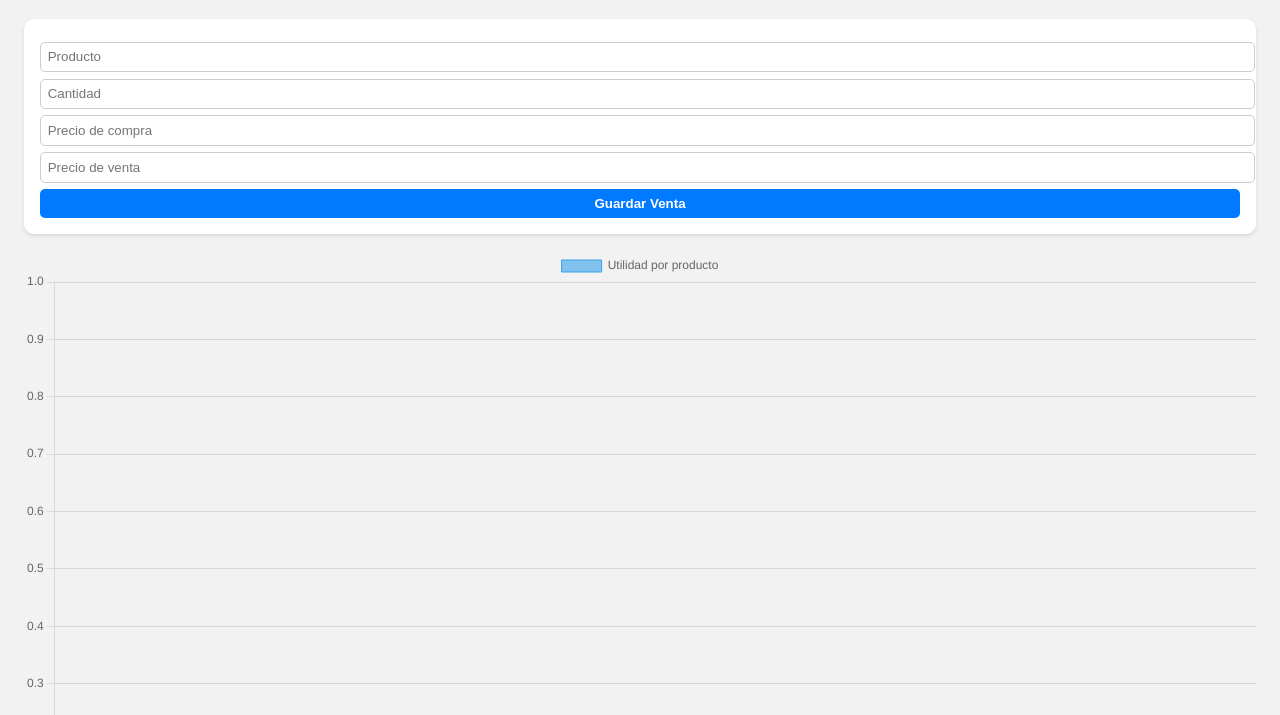
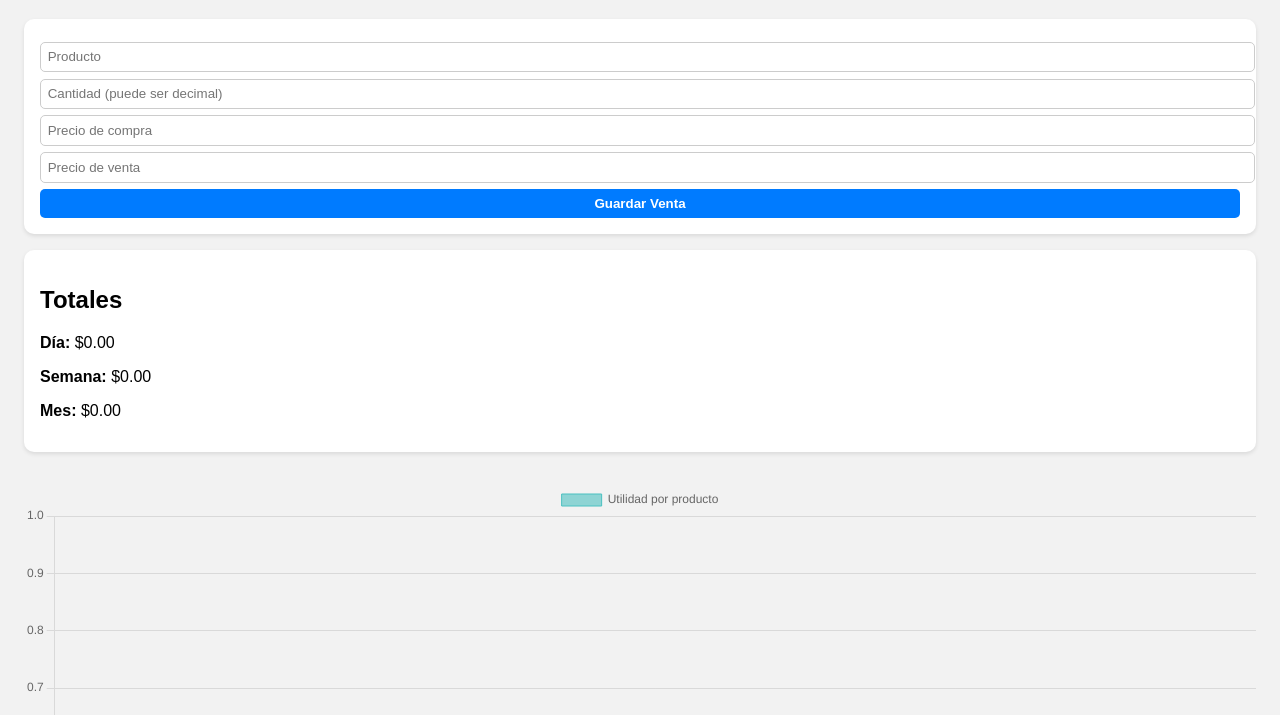
Before and after one commit to Juan129700/AppVentasJuan, a plain HTML site: page index.html in a window 1280 px wide. Shown: the part 85-800 px from the top of the page. Drawn offline with nearby package versions, Linux system fonts and the light colour scheme.

Commit message:
Add files via upload

```diff
--- a/index.html
+++ b/index.html
@@ -8,39 +8,60 @@
   <script src="https://cdn.jsdelivr.net/npm/chart.js"></script>
   <style>
     body { font-family: sans-serif; padding: 1em; background: #f2f2f2; }
-    form { background: white; padding: 1em; border-radius: 10px; box-shadow: 0 2px 4px rgba(0,0,0,0.1); }
+    form, .resumen { background: white; padding: 1em; margin-top: 1em; border-radius: 10px; box-shadow: 0 2px 4px rgba(0,0,0,0.1); }
     input, button { margin-top: 0.5em; padding: 0.5em; width: 100%; border: 1px solid #ccc; border-radius: 5px; }
     button { background: #007bff; color: white; font-weight: bold; border: none; cursor: pointer; }
-    .ventas, .graficas { margin-top: 1em; }
     .venta { background: white; padding: 0.5em; margin-bottom: 0.5em; border-left: 5px solid green; }
+    canvas { margin-top: 2em; }
   </style>
 </head>
 <body>
   <h1>Registrar Venta</h1>
   <form id="form">
     <input type="text" id="producto" placeholder="Producto" required />
-    <input type="number" id="cantidad" placeholder="Cantidad" required />
-    <input type="number" id="compra" placeholder="Precio de compra" required />
-    <input type="number" id="venta" placeholder="Precio de venta" required />
+    <input type="number" id="cantidad" step="0.01" placeholder="Cantidad (puede ser decimal)" required />
+    <input type="number" id="compra" step="0.01" placeholder="Precio de compra" required />
+    <input type="number" id="venta" step="0.01" placeholder="Precio de venta" required />
     <button type="submit">Guardar Venta</button>
   </form>
 
-  <div class="ventas" id="ventas"></div>
+  <div class="resumen" id="resumen">
+    <h2>Totales</h2>
+    <p><strong>Día:</strong> $<span id="totalDia">0</span></p>
+    <p><strong>Semana:</strong> $<span id="totalSemana">0</span></p>
+    <p><strong>Mes:</strong> $<span id="totalMes">0</span></p>
+  </div>
+
   <div class="graficas">
     <canvas id="graficaUtilidad" width="400" height="200"></canvas>
   </div>
 
   <script>
     const form = document.getElementById('form');
-    const ventasDiv = document.getElementById('ventas');
 
-    function mostrarVentas() {
+    function mostrarTotales() {
       const ventas = JSON.parse(localStorage.getItem('ventas') || "[]");
-      ventasDiv.innerHTML = ventas.map(v => `
-        <div class="venta">
-          <strong>${v.producto}</strong> - Cant: ${v.cantidad} - Utilidad: $${(v.venta - v.compra) * v.cantidad}
-        </div>
-      `).join("");
+      const hoy = new Date();
+      let totalDia = 0, totalSemana = 0, totalMes = 0;
+
+      ventas.forEach(v => {
+        const fecha = new Date(v.fecha);
+        const utilidad = (v.venta - v.compra) * v.cantidad;
+
+        if (fecha.toDateString() === hoy.toDateString()) totalDia += utilidad;
+
+        const inicioSemana = new Date(hoy);
+        inicioSemana.setDate(hoy.getDate() - hoy.getDay());
+        if (fecha >= inicioSemana) totalSemana += utilidad;
+
+        if (fecha.getMonth() === hoy.getMonth() && fecha.getFullYear() === hoy.getFullYear()) {
+          totalMes += utilidad;
+        }
+      });
+
+      document.getElementById("totalDia").textContent = totalDia.toFixed(2);
+      document.getElementById("totalSemana").textContent = totalSemana.toFixed(2);
+      document.getElementById("totalMes").textContent = totalMes.toFixed(2);
     }
 
     function actualizarGrafica() {
@@ -54,7 +75,6 @@
 
       const labels = Object.keys(resumen);
       const datos = Object.values(resumen);
-
       const ctx = document.getElementById('graficaUtilidad').getContext('2d');
       if (window.miGrafica) window.miGrafica.destroy();
       window.miGrafica = new Chart(ctx, {
@@ -64,15 +84,13 @@
           datasets: [{
             label: 'Utilidad por producto',
             data: datos,
-            backgroundColor: 'rgba(54, 162, 235, 0.6)',
-            borderColor: 'rgba(54, 162, 235, 1)',
+            backgroundColor: 'rgba(75, 192, 192, 0.6)',
+            borderColor: 'rgba(75, 192, 192, 1)',
             borderWidth: 1
           }]
         },
         options: {
-          scales: {
-            y: { beginAtZero: true }
-          }
+          scales: { y: { beginAtZero: true } }
         }
       });
     }
@@ -80,7 +98,7 @@
     form.addEventListener('submit', e => {
       e.preventDefault();
       const producto = document.getElementById('producto').value;
-      const cantidad = parseInt(document.getElementById('cantidad').value);
+      const cantidad = parseFloat(document.getElementById('cantidad').value);
       const compra = parseFloat(document.getElementById('compra').value);
       const venta = parseFloat(document.getElementById('venta').value);
       const nuevaVenta = { producto, cantidad, compra, venta, fecha: new Date().toISOString() };
@@ -88,11 +106,11 @@
       ventas.push(nuevaVenta);
       localStorage.setItem('ventas', JSON.stringify(ventas));
       form.reset();
-      mostrarVentas();
+      mostrarTotales();
       actualizarGrafica();
     });
 
-    mostrarVentas();
+    mostrarTotales();
     actualizarGrafica();
   </script>
 </body>
```
Also changed, not shown: 1 other file.
